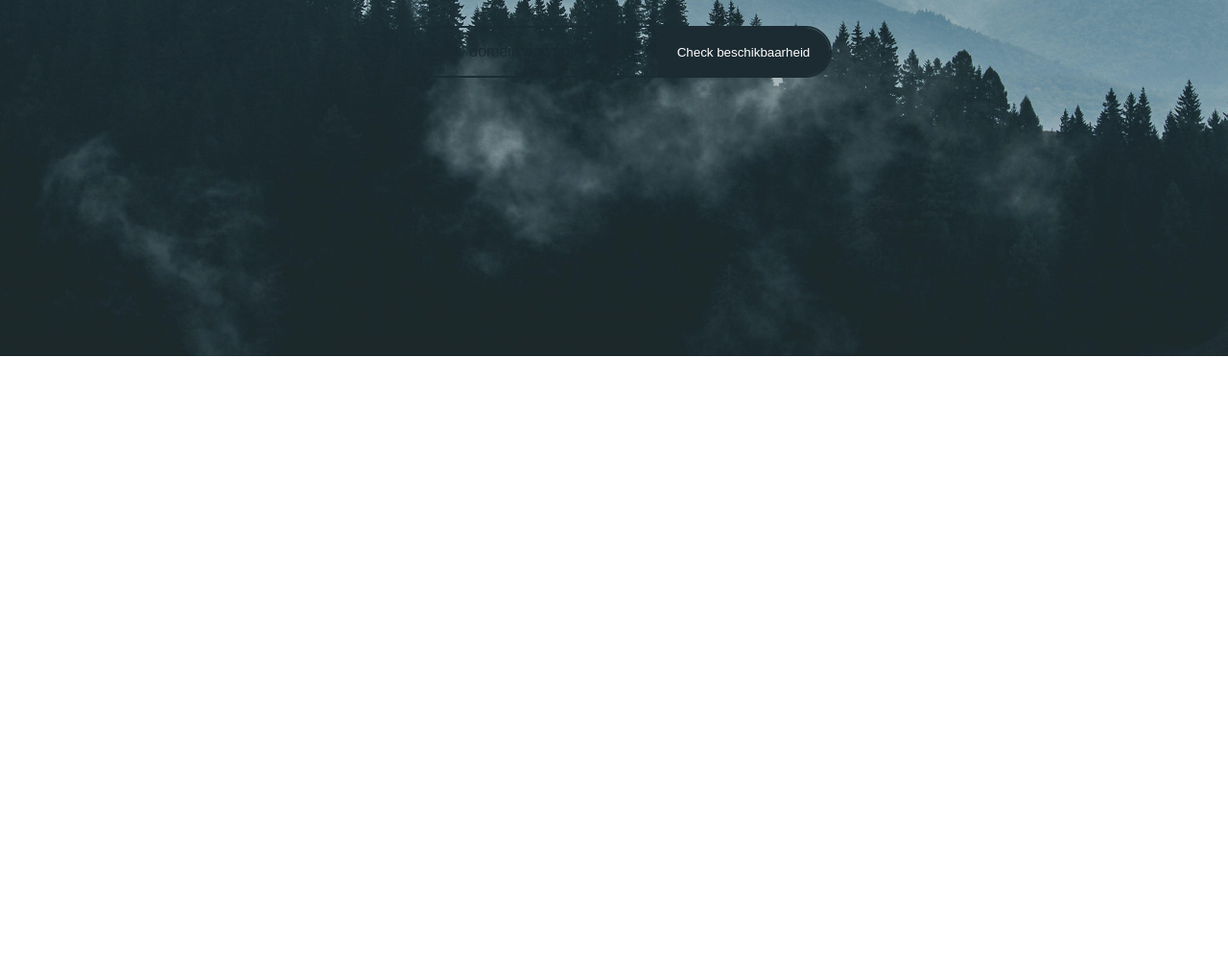
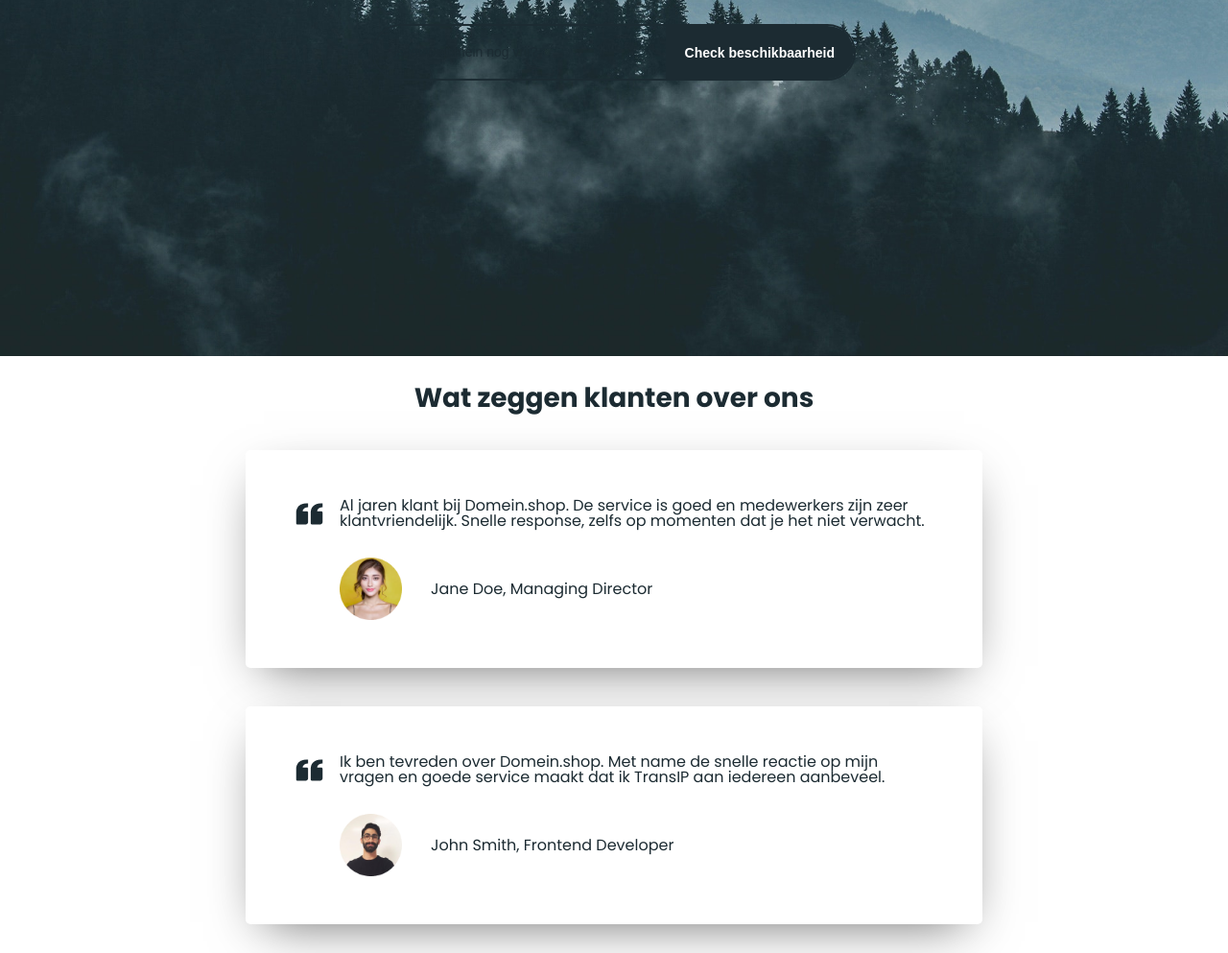
Before and after one commit to bycyan/frontend-html-css-domeinshop-clone, a plain HTML site: page index.html in a window 1280 px wide. Shown: the part 429-1422 px from the top of the page at 96% size. Before the commit the page ends 800 px from the top, so only its background shows below. Drawn offline with Linux system fonts and the light colour scheme.

Commit message:
begin gemaakt aan cards-section

```diff
--- a/index.html
+++ b/index.html
@@ -21,6 +21,45 @@
 
 </header>
 <main class="main">
+
+    <div class="card-section">
+        <h2>Wat zeggen klanten over ons</h2>
+
+        <div class="card">
+
+           <div class="blockquote"><img src="./assets/icons/quote-left.png" alt="">
+           </div>
+
+            <div class="card-content">
+                <div><p>Al jaren klant bij Domein.shop. De service is goed en medewerkers zijn zeer klantvriendelijk. Snelle response, zelfs op momenten dat je het niet verwacht.</p>
+                </div>
+
+                <div class="card-profile">
+                <img src="./assets/images/avatar-jane.png" alt="profile-image"><p>Jane Doe, Managing Director</p>
+                </div>
+
+                </div>
+
+        </div>
+        <div class="card">
+
+        <div class="blockquote"><img src="./assets/icons/quote-left.png" alt="">
+        </div>
+
+        <div class="card-content">
+            <div><p>Ik ben tevreden over Domein.shop. Met name de snelle reactie op mijn vragen en goede service maakt dat ik TransIP aan iedereen aanbeveel.</p>
+            </div>
+
+            <div class="card-profile">
+                <img src="./assets/images/avatar-john.png" alt="profile-image"><p>John Smith, Frontend Developer</p>
+            </div>
+
+        </div>
+
+    </div>
+
+
+    </div>
 </main>
 <footer class="footer">
 
--- a/styles/styles.css
+++ b/styles/styles.css
@@ -71,9 +71,28 @@ body{
 }
 
 button{
+    height: 40px;
+    padding: 20px;
+    border-radius: 20px;
     background-color: #1C2B32;
     color: #fff;
+    font-size: 14px;
+    font-weight: 700;
+    transition: all 0.5s ease;
 }
+
+button:hover{
+    background-color: #899CA0;
+    color: #1C2B32;
+    font-size: 14px;
+    font-weight: 700;
+    cursor: pointer;
+}
+
+/*div{*/
+/*    border: 1px solid red;*/
+/*}*/
+
 
 /*////////////////////////
     2. Typography
@@ -85,7 +104,8 @@ h1{
 }
 
 h2{
-    font-size: 48px;
+    font-size: 28px;
+    font-weight: 700;
 }
 
 h3{
@@ -134,16 +154,16 @@ p{
     align-items: center;
 }
 
-header h1, p{
+header h1{
     margin-bottom: 30px;
 }
 
 /* Form wrapper styling */
 
 .search-wrapper {
-    width: 450px;
-    height: 50px;
-    /*margin: 150px auto 50px auto;*/
+    width: 500px;
+    height: 55px;
+    margin-top: 30px;
     border: 2px solid #1C2B32;
     border-radius: 40px;
     background: transparent;
@@ -155,8 +175,6 @@ header h1, p{
 /* Form text input */
 
 .search-wrapper input {
-    width: 50%;
-    height: 20px;
     border-style: none;
     background: transparent;
     color: #1C2B32;
@@ -164,8 +182,8 @@ header h1, p{
 }
 
 ::placeholder {
+    font-size: 14px;
     color: #1C2B32;
-    font-size: 16px;
 }
 
 .search-wrapper input:focus {
@@ -175,20 +193,49 @@ header h1, p{
 /* Form submit button */
 .search-wrapper button {
     height: 100%;
-    width: 180px;
     border-radius: 0px 40px 40px 0px;
     border: none;
-}
-
-.search-wrapper button:hover{
-
 }
 
 /*///////////// 3.2 Testimonial /////////////*/
 
 .main{
-    width: 60vw;
+    padding: 30px 20vw 30px 20vw;
+    display: flex;
+    justify-content: center;
+    align-items: center;
+    text-align: center;
 }
+
+.card{
+    background-color: white;
+    padding: 50px;
+    border-radius: 5px;
+    margin-top: 40px;
+    box-shadow: 0px 17px 52px -19px rgba(0, 0, 0, 0.6);
+    display: flex;
+    text-align: center;
+}
+
+.blockquote{
+    margin-right: 15px;
+}
+.card-content{
+    text-align: left;
+}
+
+.card-profile{
+    display: flex;
+    align-items: center;
+    margin-top: 30px;
+}
+
+.card-profile img{
+    height: 65px;
+    margin-right: 30px;
+}
+
+
 
 
 
```
